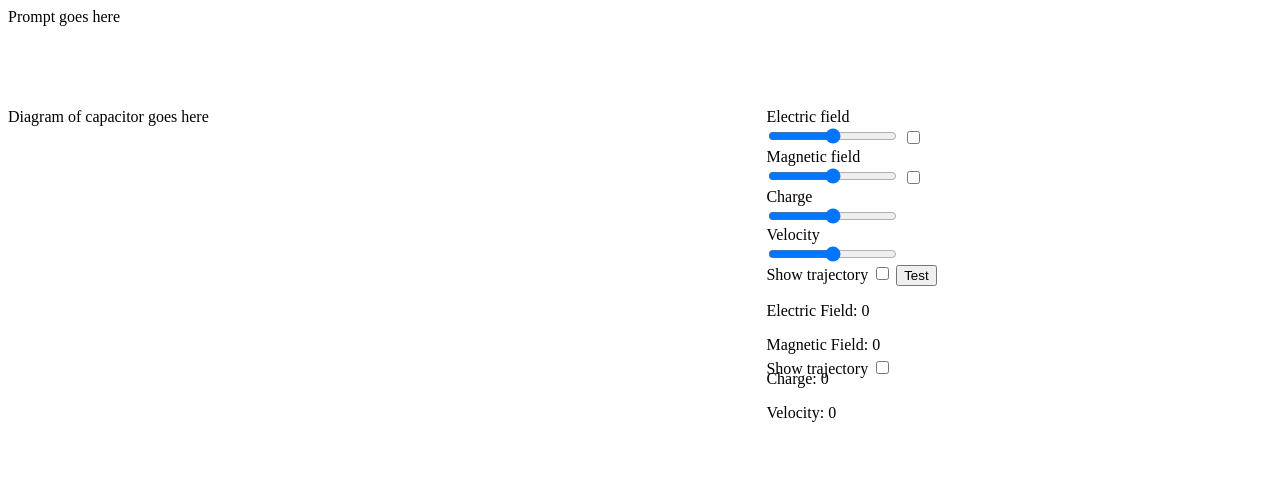
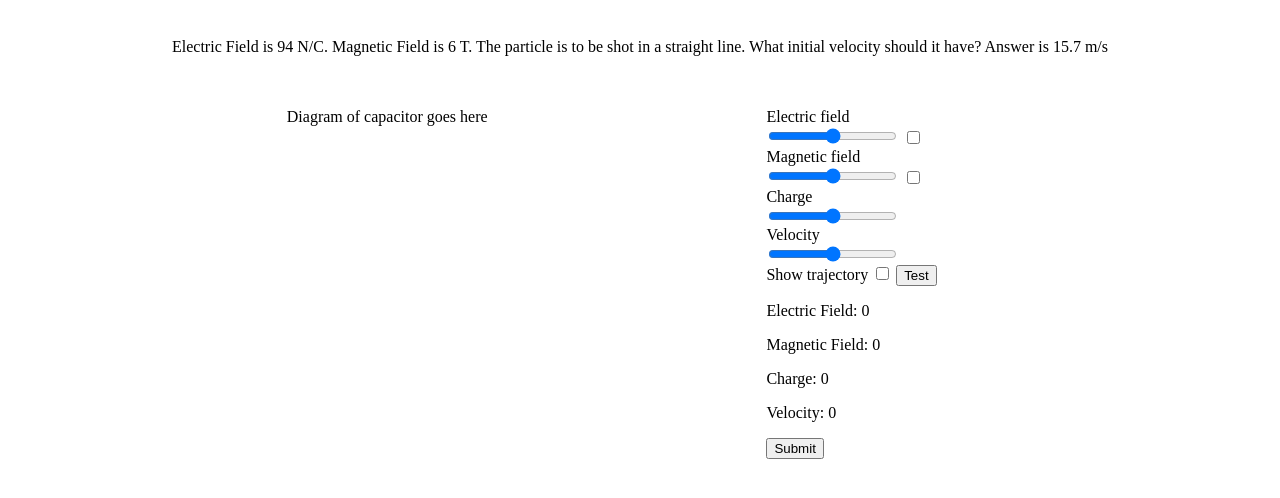
Before and after one commit to mzimic20/physicsproject, a plain HTML site: page index.html in a window 1280 px wide. Drawn offline with Linux system fonts and the light colour scheme.

Commit message:
Bare bones questions

```diff
--- a/index.html
+++ b/index.html
@@ -2,16 +2,17 @@
 
 <head>
 	<meta charset="utf-8">
+	<link href="style.css" rel="stylesheet">
 	<title> Physics Game </title>
 </head>
 
 <body>
 
 <div style="height: 100px">
-Prompt goes here
+	<p id="question"> Prompt goes here </p>
 </div>
 
-<div style="float: left; height: 750px; width: 60%">
+<div style="float: left; height: 750px; width: 60%; text-align: center">
 Diagram of capacitor goes here
 </div>
 
@@ -49,14 +50,10 @@ Diagram of capacitor goes here
 	<p> Magnetic Field: <span id='mfo'></span></p>
 	<p> Charge: <span id='co'></span></p>
 	<p> Velocity: <span id='vo'></span></p>
+	<button onclick="submit()"> Submit </button>
 </div>
 </div>
-<div class="container_slider">
-	Show trajectory
-	<input type="checkbox" id="show_trajectory">
 </div>
-</div>
-
 
 <script src="main.js"> </script>
 </body>
--- a/main.js
+++ b/main.js
@@ -32,7 +32,40 @@ velocitySlider.oninput = function() {
 }
 
 function test() {
-    alert(electricFieldSlider.value);
+    alert(velocitySlider.value);
+}
+
+// Bare Bones Outline
+// Generate random ef, mf and corresponding correct velocity
+// Display question on website containing these variables.
+// Compare user input (via sliders) to correct answer
+// Alert if they are correct or wrong
+// After, display nicer way to show if they are correct
+// Add button to go on to new question
+// Add different kinds of questions
+// Incorporate animation
+// Fix sliders to values given in question. Also add nicer way to input and view variables.
+
+// Maybe make a number generator to only generate numbers with integer answers
+var ef = Math.floor(Math.random() * 100 + 1);
+var mf = Math.floor(Math.random() * 10 + 1);
+var answer = (ef / mf).toFixed(1);
+var question = `Electric Field is ${ef} N/C. Magnetic Field is ${mf} T. The particle is to be shot in a straight line. What initial velocity should it have? Answer is ${answer} m/s`;
+document.getElementById('question').innerHTML = question
+
+
+function checkApprox(num1, num2, epsilon) {
+    if (Math.abs(num1 - num2) <= epsilon) {
+        return true
+    }
+}
+
+function submit() {
+    if (checkApprox(velocitySlider.value, answer, 2)) {
+        alert('Correct! Refresh the page to try again!');
+    } else {
+        alert('Incorrect! ' + 'Your answer: ' + velocitySlider.value + ' Correct Answer: ' + answer);
+    }
 }
 
 
--- /dev/null
+++ b/style.css
@@ -0,0 +1,4 @@
+#question {
+    text-align: center;
+    padding-top: 30px;
+}
```
Also changed, not shown: 1 other file.
